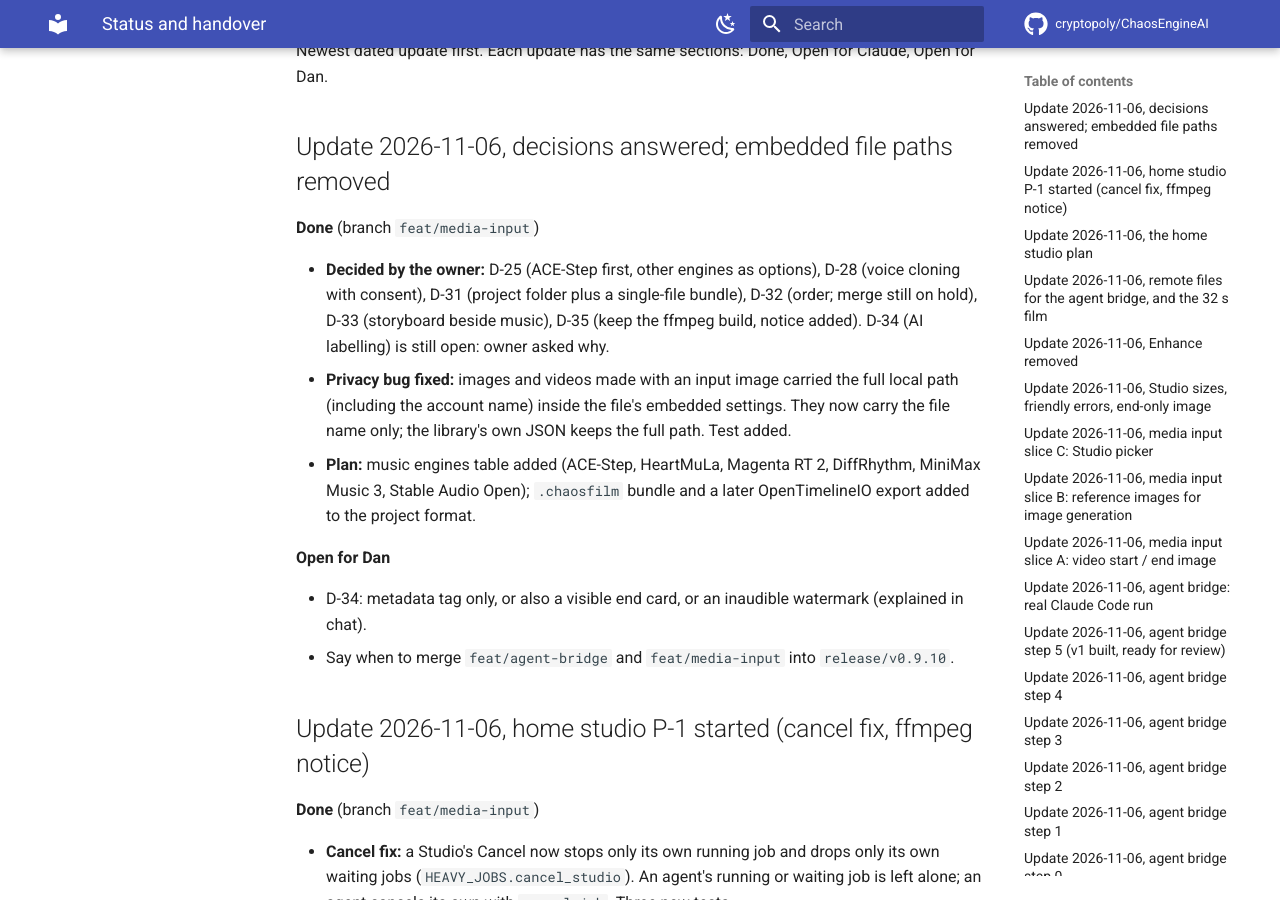
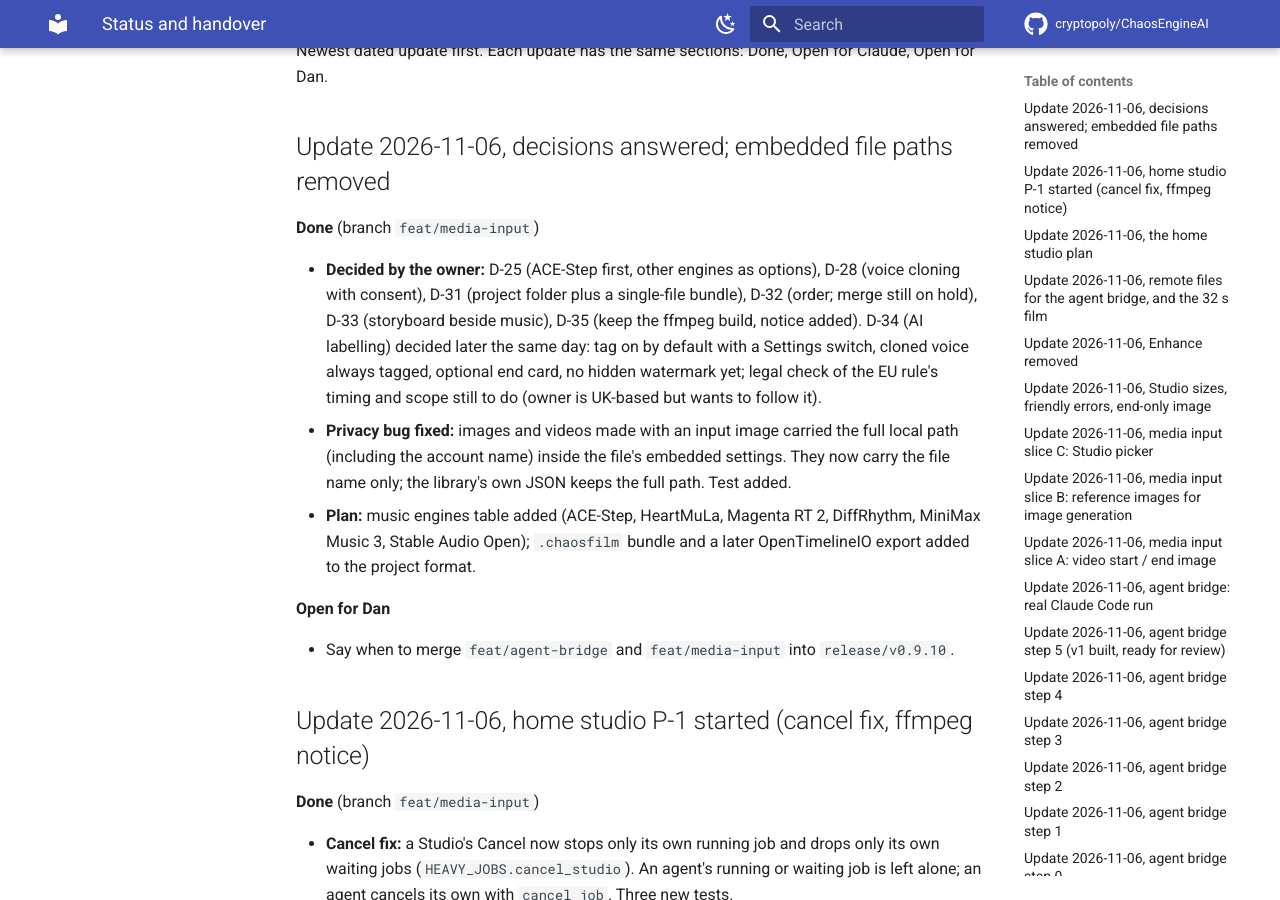
Before and after one commit to cryptopoly/ChaosEngineAI, an MkDocs documentation site: the page built from docs/hub/status.md, in a window 1280 px wide and 900 px high, scrolled down 308 px. Built offline with MkDocs 1.6.1 and Material for MkDocs 9.7.7, drawn with Linux system fonts in a browser that asks for light colours; comment, search, counter and statistics services are not loaded.

Commit message:
docs(hub): D-34 decided

```diff
--- a/docs/hub/status.md
+++ b/docs/hub/status.md
@@ -13,13 +13,12 @@
 
 **Done** (branch `feat/media-input`)
 
-- **Decided by the owner:** D-25 (ACE-Step first, other engines as options), D-28 (voice cloning with consent), D-31 (project folder plus a single-file bundle), D-32 (order; merge still on hold), D-33 (storyboard beside music), D-35 (keep the ffmpeg build, notice added). D-34 (AI labelling) is still open: owner asked why.
+- **Decided by the owner:** D-25 (ACE-Step first, other engines as options), D-28 (voice cloning with consent), D-31 (project folder plus a single-file bundle), D-32 (order; merge still on hold), D-33 (storyboard beside music), D-35 (keep the ffmpeg build, notice added). D-34 (AI labelling) decided later the same day: tag on by default with a Settings switch, cloned voice always tagged, optional end card, no hidden watermark yet; legal check of the EU rule's timing and scope still to do (owner is UK-based but wants to follow it).
 - **Privacy bug fixed:** images and videos made with an input image carried the full local path (including the account name) inside the file's embedded settings. They now carry the file name only; the library's own JSON keeps the full path. Test added.
 - **Plan:** music engines table added (ACE-Step, HeartMuLa, Magenta RT 2, DiffRhythm, MiniMax Music 3, Stable Audio Open); `.chaosfilm` bundle and a later OpenTimelineIO export added to the project format.
 
 **Open for Dan**
 
-- D-34: metadata tag only, or also a visible end card, or an inaudible watermark (explained in chat).
 - Say when to merge `feat/agent-bridge` and `feat/media-input` into `release/v0.9.10`.
 
 ## Update 2026-11-06, home studio P-1 started (cancel fix, ffmpeg notice)
```
Also changed, not shown: docs/hub/decisions.md (+1 -1 lines), docs/plans/home-studio.md (+1 -1 lines).
